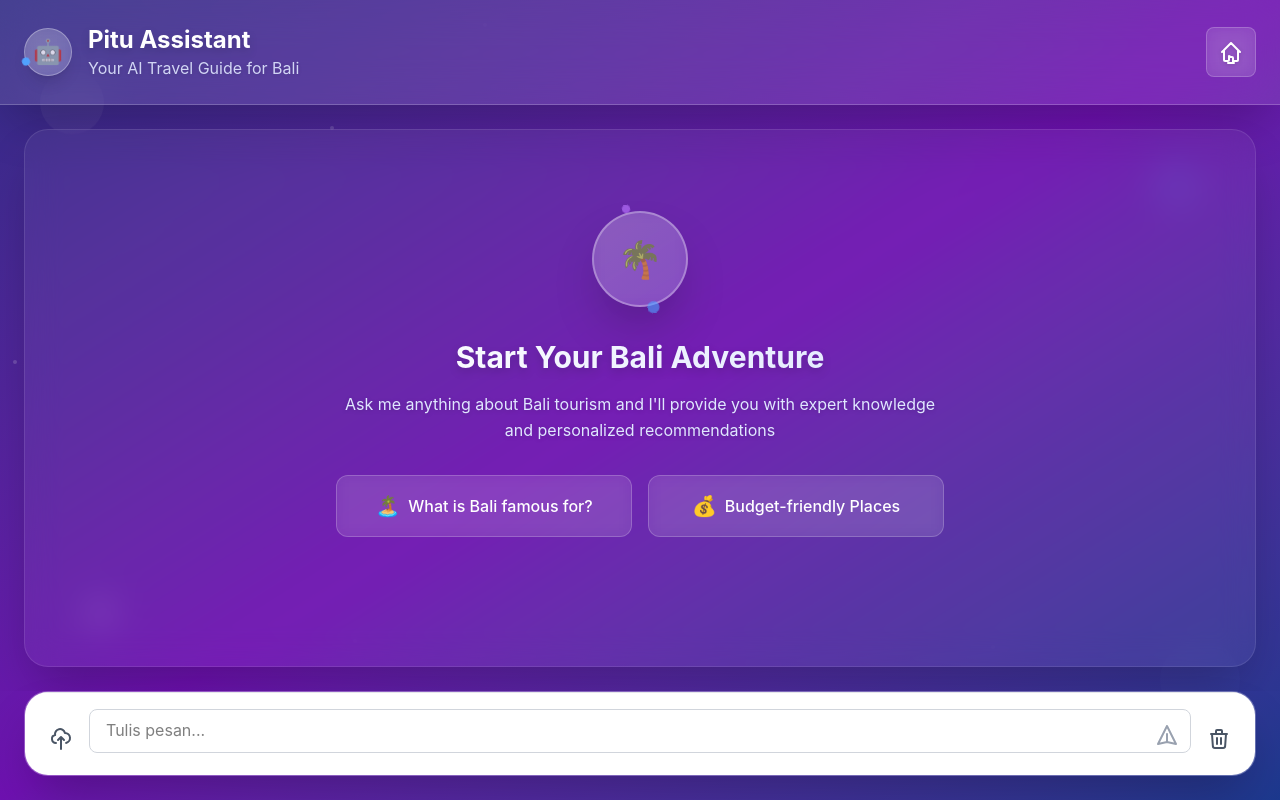
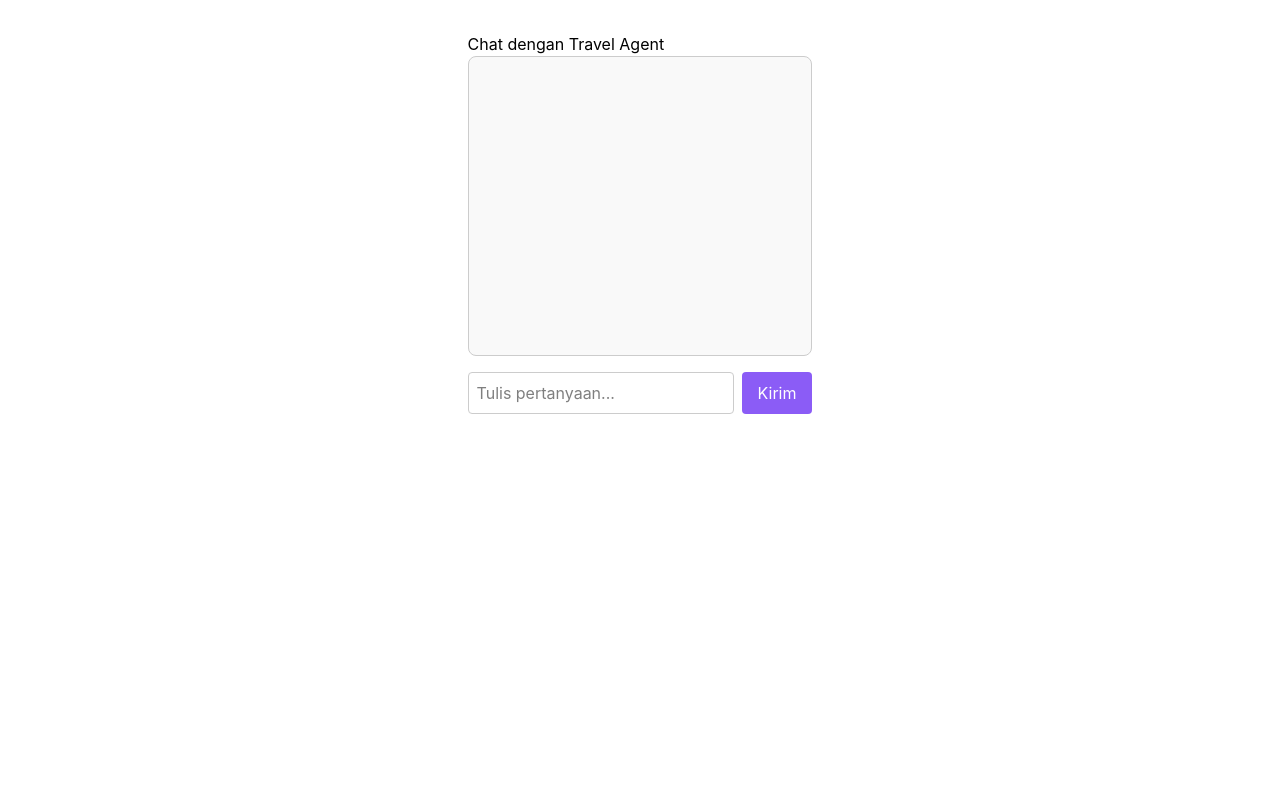
Before and after one commit to herSugar/chatfrontend, a React (Vite) app: page /chat in a window 1280 px wide. Built offline with nearby package versions, Linux system fonts and the light colour scheme.

Commit message:
declare endpoint

```diff
--- a/package.json
+++ b/package.json
@@ -12,6 +12,8 @@
   "dependencies": {
     "@tailwindcss/vite": "^4.1.4",
     "axios": "^1.9.0",
+    "firebase": "^11.8.1",
+    "lucide-react": "^0.511.0",
     "react": "^19.0.0",
     "react-dom": "^19.0.0",
     "react-hot-toast": "^2.5.2",
--- a/src/App.tsx
+++ b/src/App.tsx
@@ -3,6 +3,7 @@ import { BrowserRouter as Router, Routes, Route } from 'react-router-dom';
 import HomePage from './pages/HomePage';
 import ChatPage from './pages/ChatPage';
 import { Toaster } from 'react-hot-toast';
+import LoginPage from './pages/LoginPage';
 
 const App: React.FC = () => {
   return (
@@ -12,6 +13,7 @@ const App: React.FC = () => {
         <Routes>
           <Route path="/" element={<HomePage />} />
           <Route path="/chat" element={<ChatPage />} />
+            <Route path="/login" element={<LoginPage />} />
         </Routes>
       </div>
     </Router>
--- a/src/pages/ChatPage.tsx
+++ b/src/pages/ChatPage.tsx
@@ -1,10 +1,112 @@
-import React from 'react';
-import ChatContainer from '../components/ChatContainer';
+import React, { useEffect, useRef, useState } from "react";
+import { api } from "../services/api";
 
-const ChatPage: React.FC = () => {
+const ChatPage = () => {
+  const [query, setQuery] = useState("");
+  const [chatLog, setChatLog] = useState<{ sender: string; text: string }[]>([]);
+  const [loading, setLoading] = useState(false);
+  const chatEndRef = useRef<HTMLDivElement | null>(null);
+
+  const scrollToBottom = () => {
+    chatEndRef.current?.scrollIntoView({ behavior: "smooth" });
+  };
+
+  useEffect(() => {
+    scrollToBottom();
+  }, [chatLog]);
+
+  const sendMessage = async () => {
+    if (!query.trim()) return;
+
+    const token = localStorage.getItem("auth_token");
+    const userEmail = localStorage.getItem("user_email");
+
+    if (!token || !userEmail) {
+      alert("Kredensial tidak ditemukan. Silakan login terlebih dahulu.");
+      return;
+    }
+
+    // Set token ke header API instance (hanya jika belum di-set)
+    if (!api.defaults.headers.common["Authorization"]) {
+      api.defaults.headers.common["Authorization"] = `Bearer ${token}`;
+    }
+
+    setChatLog((prev) => [...prev, { sender: "You", text: query }]);
+    setLoading(true);
+
+    try {
+      const res = await api.post("/api/ask", {
+        query,
+        email: userEmail,
+        session_id: "", // kosongkan agar session baru dibuat
+      });
+
+      const reply = res.data.response;
+      setChatLog((prev) => [...prev, { sender: "Agent", text: reply }]);
+    } catch (err) {
+      console.error(err);
+      setChatLog((prev) => [...prev, { sender: "Agent", text: "Terjadi kesalahan saat mengirim pesan." }]);
+    } finally {
+      setQuery("");
+      setLoading(false);
+    }
+  };
+
+  const handleKeyDown = (e: React.KeyboardEvent<HTMLInputElement>) => {
+    if (e.key === "Enter" && !loading) {
+      sendMessage();
+    }
+  };
+
   return (
-    <div className="h-screen flex flex-col">
-      <ChatContainer />
+    <div style={{ padding: "2rem", maxWidth: "600px", margin: "0 auto" }}>
+      <h2>Chat dengan Travel Agent</h2>
+
+      <div
+        style={{
+          border: "1px solid #ccc",
+          padding: "1rem",
+          borderRadius: "8px",
+          minHeight: "300px",
+          maxHeight: "400px",
+          overflowY: "auto",
+          backgroundColor: "#f9f9f9",
+        }}
+      >
+        {chatLog.map((msg, i) => (
+          <div key={i} style={{ marginBottom: "1rem" }}>
+            <strong>{msg.sender}:</strong> <span>{msg.text}</span>
+          </div>
+        ))}
+        {loading && <p><em>Agent is typing...</em></p>}
+        <div ref={chatEndRef} />
+      </div>
+
+      <div style={{ marginTop: "1rem", display: "flex", gap: "0.5rem" }}>
+        <input
+          type="text"
+          placeholder="Tulis pertanyaan..."
+          value={query}
+          onChange={(e) => setQuery(e.target.value)}
+          onKeyDown={handleKeyDown}
+          disabled={loading}
+          style={{ flex: 1, padding: "0.5rem", borderRadius: "4px", border: "1px solid #ccc" }}
+        />
+        <button
+          onClick={sendMessage}
+          disabled={loading}
+          style={{
+            padding: "0.5rem 1rem",
+            backgroundColor: loading ? "#ccc" : "#8B5CF6",
+            color: "#fff",
+            border: "none",
+            borderRadius: "4px",
+            cursor: loading ? "not-allowed" : "pointer",
+          }}
+        >
+          {loading ? "Mengirim..." : "Kirim"}
+        </button>
+      </div>
     </div>
   );
 };
--- /dev/null
+++ b/src/pages/LoginPage.tsx
@@ -0,0 +1,116 @@
+import React, { useState } from "react";
+import {
+  GoogleAuthProvider,
+  GithubAuthProvider,
+  signInWithPopup,
+  signInWithEmailAndPassword
+} from "firebase/auth";
+import { auth } from "../services/firebaseConfig";
+import { FcGoogle } from "react-icons/fc";
+import { FaGithub, FaEnvelope } from "react-icons/fa";
+import { useNavigate } from "react-router-dom";
+import { loginWithGoogleToken } from "../services/api"; // sesuaikan path
+
+const LoginPage = () => {
+  const [email, setEmail] = useState("");
+  const [password, setPassword] = useState("");
+  const navigate = useNavigate();
+ const sendTokenToBackend = async (token: string) => {
+  try {
+    const data = await loginWithGoogleToken(token); // ✅ panggil dari services
+    console.log("Login success:", data);
+    navigate("/chat"); // ✅ redirect setelah login
+  } catch (err) {
+    console.error("Login gagal:", err);
+  }
+};
+
+  const handleGoogleLogin = async () => {
+    try {
+      const provider = new GoogleAuthProvider();
+      const result = await signInWithPopup(auth, provider);
+      const token = await result.user.getIdToken();
+      await sendTokenToBackend(token);
+    } catch (err) {
+      console.error("Google login error:", err);
+    }
+  };
+
+  const handleGithubLogin = async () => {
+    try {
+      const provider = new GithubAuthProvider();
+      const result = await signInWithPopup(auth, provider);
+      const token = await result.user.getIdToken();
+      await sendTokenToBackend(token);
+    } catch (err) {
+      console.error("GitHub login error:", err);
+    }
+  };
+
+  const handleEmailLogin = async (e: React.FormEvent) => {
+    e.preventDefault();
+    try {
+      const result = await signInWithEmailAndPassword(auth, email, password);
+      const token = await result.user.getIdToken();
+      await sendTokenToBackend(token);
+    } catch (err) {
+      console.error("Email/password login error:", err);
+    }
+  };
+
+  return (
+    <div className="flex justify-center items-center min-h-screen bg-gray-100">
+      <div className="bg-white shadow-md rounded-2xl p-8 w-full max-w-md">
+        <h2 className="text-2xl font-bold text-purple-700 mb-6 text-center">Login</h2>
+
+        <div className="space-y-3 mb-6">
+          <button
+            onClick={handleGoogleLogin}
+            className="w-full flex items-center justify-center gap-2 bg-purple-600 text-white py-2 rounded-lg hover:bg-purple-700 transition"
+          >
+            <FcGoogle className="text-xl bg-white rounded-full" />
+            Login with Google
+          </button>
+          <button
+            onClick={handleGithubLogin}
+            className="w-full flex items-center justify-center gap-2 bg-gray-800 text-white py-2 rounded-lg hover:bg-gray-900 transition"
+          >
+            <FaGithub className="text-xl" />
+            Login with GitHub
+          </button>
+        </div>
+
+        <hr className="my-4" />
+        <form onSubmit={handleEmailLogin} className="space-y-4">
+          <h4 className="text-lg font-semibold text-purple-700 text-center">Or login with Email</h4>
+
+          <input
+            type="email"
+            placeholder="Email"
+            className="w-full px-4 py-2 border border-gray-300 rounded-lg focus:outline-none focus:ring-2 focus:ring-purple-400"
+            value={email}
+            onChange={(e) => setEmail(e.target.value)}
+            required
+          />
+          <input
+            type="password"
+            placeholder="Password"
+            className="w-full px-4 py-2 border border-gray-300 rounded-lg focus:outline-none focus:ring-2 focus:ring-purple-400"
+            value={password}
+            onChange={(e) => setPassword(e.target.value)}
+            required
+          />
+          <button
+            type="submit"
+            className="w-full flex items-center justify-center gap-2 bg-purple-600 text-white py-2 rounded-lg hover:bg-purple-700 transition"
+          >
+            <FaEnvelope className="text-white" />
+            Login
+          </button>
+        </form>
+      </div>
+    </div>
+  );
+};
+
+export default LoginPage;
--- a/src/services/api.ts
+++ b/src/services/api.ts
@@ -1,7 +1,7 @@
 import axios from "axios";
 
 // ========== Konfigurasi Axios ==========
-const api = axios.create({
+export const api = axios.create({
   baseURL: "http://localhost:8000/",
   headers: {
     "Content-Type": "application/json",
@@ -24,24 +24,37 @@ const ENDPOINTS = {
     `/api/history/${googleId}/${sessionId}/messages`,
   HEALTH_CHECK: "/health",
 };
+export const loginWithGoogleToken = async (firebaseIdToken: string) => {
+  // Kirim token Firebase ke backend untuk verifikasi dan ambil info user
+  const res = await api.post(ENDPOINTS.LOGIN, { token: firebaseIdToken });
 
-// ========== Fungsi API ==========
-export const askAgent = async (message: string) => {
-  const res = await api.post(ENDPOINTS.ASK_AGENT, { message });
-  return res.data;
-};
+  // Simpan token Firebase ke localStorage (karena ini yang dipakai untuk auth API berikutnya)
+  localStorage.setItem("auth_token", firebaseIdToken); // Penting untuk API seperti /ask
 
-export const loginWithGoogleToken = async (token: string) => {
-  const res = await api.post(ENDPOINTS.LOGIN, { token });
-
-  const accessToken = res.data.access_token || res.data.token; // sesuaikan dengan struktur respons backend
-  if (accessToken) {
-    localStorage.setItem("auth_token", accessToken);
-    api.defaults.headers.common["Authorization"] = `Bearer ${accessToken}`;
+  // Simpan email pengguna untuk keperluan frontend
+  if (res.data.user?.email) {
+    localStorage.setItem("user_email", res.data.user.email);
   }
 
   return res.data;
 };
+
+
+// ========== Fungsi API ==========
+export const askAgent = async (query: string, sessionId?: string) => {
+  const email = localStorage.getItem("user_email");
+  if (!email) throw new Error("Email tidak ditemukan. Harap login ulang.");
+
+  const body = {
+    email,
+    query,
+    session_id: sessionId || null,
+  };
+
+  const res = await api.post(ENDPOINTS.ASK_AGENT, body);
+  return res.data;
+};
+
 
 export const saveChatHistory = async (payload: any) => {
   const res = await api.post(ENDPOINTS.SAVE_HISTORY, payload);
--- /dev/null
+++ b/src/services/firebaseConfig.ts
@@ -0,0 +1,17 @@
+import { initializeApp } from "firebase/app";
+import { getAuth, GoogleAuthProvider, GithubAuthProvider, signInWithPopup } from "firebase/auth";
+
+const firebaseConfig = {
+  apiKey: "AIzaSyCtig8IgvC2jyhOp3qIUhqb6v29UONmD0w",
+  authDomain: "chatbot-df6c2.firebaseapp.com",
+  projectId: "chatbot-df6c2",
+  storageBucket: "chatbot-df6c2.firebasestorage.app",
+  messagingSenderId: "557711050952",
+  appId: "1:557711050952:web:a42601ce5fb4d1738e7dfd",
+  measurementId: "G-ELJRX2WSLL"
+};
+
+const app = initializeApp(firebaseConfig);
+const auth = getAuth(app);
+
+export { auth, GoogleAuthProvider, GithubAuthProvider, signInWithPopup };
```
Also changed, not shown: 2 other files (tests, documents, lock files or other folders).
